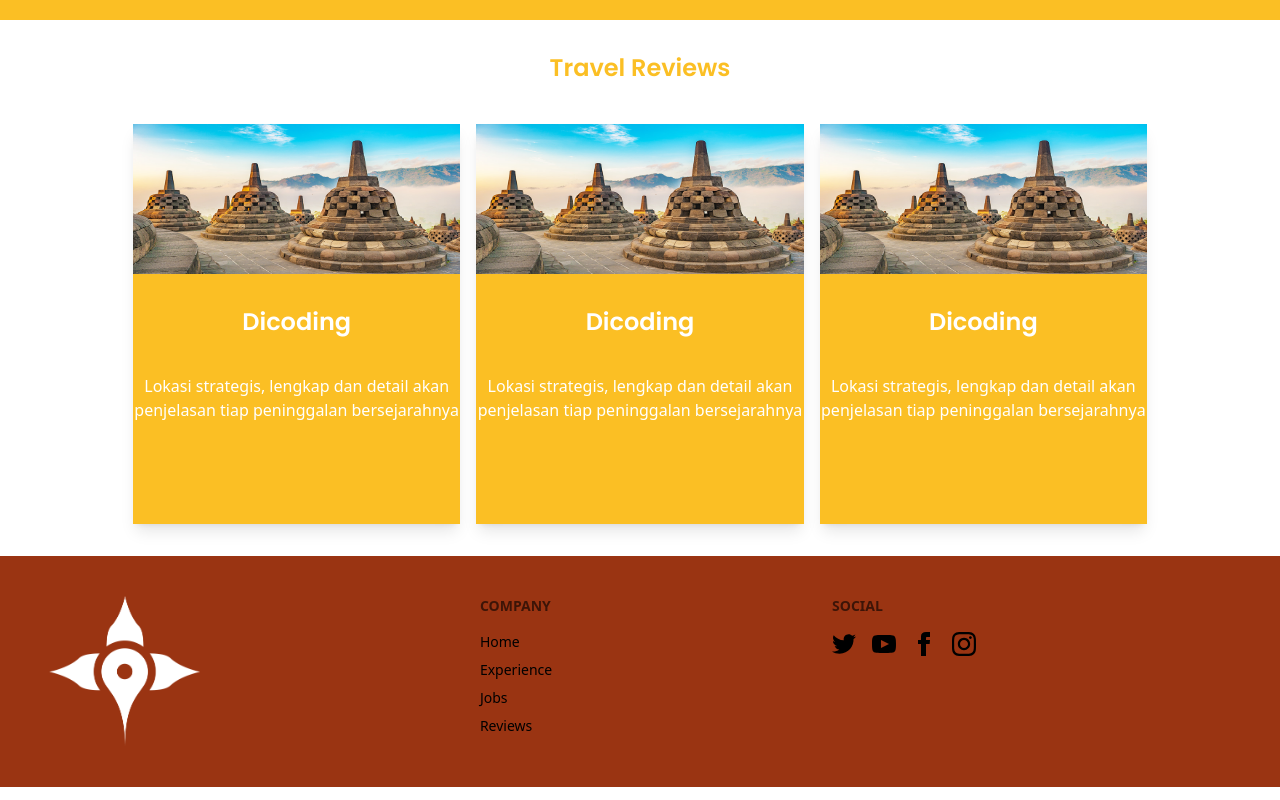
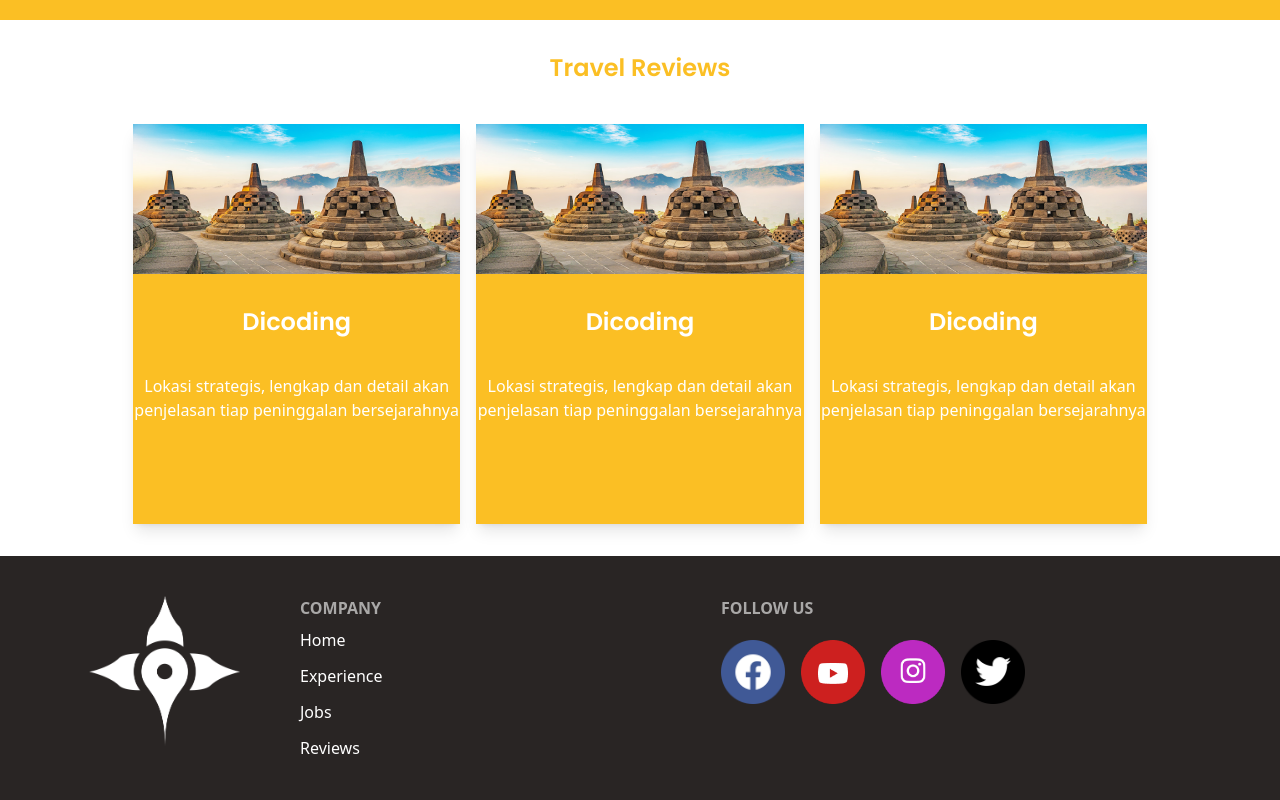
Before and after one commit to Zykiria01/sejaloka, a React (Vite) app: page / in a window 1280 px wide. Shown: the part 1918-2718 px from the top of the page. Built offline with nearby package versions, Linux system fonts and the light colour scheme.

Commit message:
beautify footer

```diff
--- a/src/component/Footer.jsx
+++ b/src/component/Footer.jsx
@@ -1,68 +1,39 @@
 import LogoWhite from '../assets/image/Sejaloka-Logogram-Only-White.png';
+import Logofb from '../assets/image/logofb.png';
+import Logotw from '../assets/image/logotw.png';
+import Logoyt from '..//assets/image/Logoyt.png';
+import Logoig from '..//assets/image/Logoig.png';
+
 
 const Footer = () => {
   return (
-    <footer className='footer p-10 bg-orange-800 text-black'>
+    <footer className='flex flex-row gap-5 p-10 bg-stone-800 text-black'>
       <nav>
-        <img className='w-40 mx-auto' src={LogoWhite} />
+        <img className='flex justify-center w-40 mx-10' src={LogoWhite} />
       </nav>
       <nav>
-        <header className='footer-title'>Company</header>
-        <a className='link link-hover'>Home</a>
-        <a className='link link-hover'>Experience</a>
-        <a className='link link-hover'>Jobs</a>
-        <a className='link link-hover'>Reviews</a>
+        <div className='footer-title text-white pr-80'>Company</div>
+          <div className='text-white flex flex-col gap-3'>
+            <a className='link link-hover'>Home</a>
+            <a className='link link-hover'>Experience</a>
+            <a className='link link-hover'>Jobs</a>
+            <a className='link link-hover'>Reviews</a>
+          </div>
       </nav>
       <nav>
-        <header className='footer-title'>Social</header>
-        <div className='grid grid-flow-col gap-4 p-'>
-          <a>
-            <svg
-              xmlns='http://www.w3.org/2000/svg'
-              width='24'
-              height='24'
-              viewBox='0 0 24 24'
-              className='fill-current'
-            >
-              <path d='M24 4.557c-.883.392-1.832.656-2.828.775 1.017-.609 1.798-1.574 2.165-2.724-.951.564-2.005.974-3.127 1.195-.897-.957-2.178-1.555-3.594-1.555-3.179 0-5.515 2.966-4.797 6.045-4.091-.205-7.719-2.165-10.148-5.144-1.29 2.213-.669 5.108 1.523 6.574-.806-.026-1.566-.247-2.229-.616-.054 2.281 1.581 4.415 3.949 4.89-.693.188-1.452.232-2.224.084.626 1.956 2.444 3.379 4.6 3.419-2.07 1.623-4.678 2.348-7.29 2.04 2.179 1.397 4.768 2.212 7.548 2.212 9.142 0 14.307-7.721 13.995-14.646.962-.695 1.797-1.562 2.457-2.549z'></path>
-            </svg>
-          </a>
-          <a>
-            <svg
-              xmlns='http://www.w3.org/2000/svg'
-              width='24'
-              height='24'
-              viewBox='0 0 24 24'
-              className='fill-current'
-            >
-              <path d='M19.615 3.184c-3.604-.246-11.631-.245-15.23 0-3.897.266-4.356 2.62-4.385 8.816.029 6.185.484 8.549 4.385 8.816 3.6.245 11.626.246 15.23 0 3.897-.266 4.356-2.62 4.385-8.816-.029-6.185-.484-8.549-4.385-8.816zm-10.615 12.816v-8l8 3.993-8 4.007z'></path>
-            </svg>
-          </a>
-          <a>
-            <svg
-              xmlns='http://www.w3.org/2000/svg'
-              width='24'
-              height='24'
-              viewBox='0 0 24 24'
-              className='fill-current'
-            >
-              <path d='M9 8h-3v4h3v12h5v-12h3.642l.358-4h-4v-1.667c0-.955.192-1.333 1.115-1.333h2.885v-5h-3.808c-3.596 0-5.192 1.583-5.192 4.615v3.385z'></path>
-            </svg>
-          </a>
-          <a>
-            <svg
-              xmlns='http://www.w3.org/2000/svg'
-              width='24'
-              height='24'
-              viewBox='0 0 24 24'
-              className='fill-current'
-            >
-              <path d='M12 2.163c3.204 0 3.584.012 4.85.07 3.252.148 4.771 1.691 4.919 4.919.058 1.265.069 1.645.069 4.849 0 3.205-.012 3.584-.069 4.849-.149 3.225-1.664 4.771-4.919 4.919-1.266.058-1.644.07-4.85.07-3.204 0-3.584-.012-4.849-.07-3.26-.149-4.771-1.699-4.919-4.92-.058-1.265-.07-1.644-.07-4.849 0-3.204.013-3.583.07-4.849.149-3.227 1.664-4.771 4.919-4.919 1.266-.057 1.645-.069 4.849-.069zm0-2.163c-3.259 0-3.667.014-4.947.072-4.358.2-6.78 2.618-6.98 6.98-.059 1.281-.073 1.689-.073 4.948 0 3.259.014 3.668.072 4.948.2 4.358 2.618 6.78 6.98 6.98 1.281.058 1.689.072 4.948.072 3.259 0 3.668-.014 4.948-.072 4.354-.2 6.782-2.618 6.979-6.98.059-1.28.073-1.689.073-4.948 0-3.259-.014-3.667-.072-4.947-.196-4.354-2.617-6.78-6.979-6.98-1.281-.059-1.69-.073-4.949-.073zm0 5.838c-3.403 0-6.162 2.759-6.162 6.162s2.759 6.163 6.162 6.163 6.162-2.759 6.162-6.163c0-3.403-2.759-6.162-6.162-6.162zm0 10.162c-2.209 0-4-1.79-4-4 0-2.209 1.791-4 4-4s4 1.791 4 4c0 2.21-1.791 4-4 4zm6.406-11.845c-.796 0-1.441.645-1.441 1.44s.645 1.44 1.441 1.44c.795 0 1.439-.645 1.439-1.44s-.644-1.44-1.439-1.44z' />
-            </svg>
-          </a>
-        </div>
+        <div className='footer-title  text-white'>Follow Us</div>
+          <div className='flex justify-center gap-4 mt-5'>
+            <img className='w-16 h-16' src={Logofb} alt='' />
+            <img className='w-16 h-16' src={Logoyt} alt='' />
+            <img className='w-16 h-16' src={Logoig} alt='' />
+            <img className='w-16 h-16' src={Logotw} alt='' />
+          </div>
       </nav>
+      {/* <nav>
+        <h1 className='flex flex-col text-center font-normal text-white'>Sejaloka Copyright@2023 All Right Reserved.</h1>
+      </nav> */}
     </footer>
+
   );
 };
 
```
Also changed, not shown: src/assets/image/logoig.png (added), src/assets/image/logoyt.png (added).
